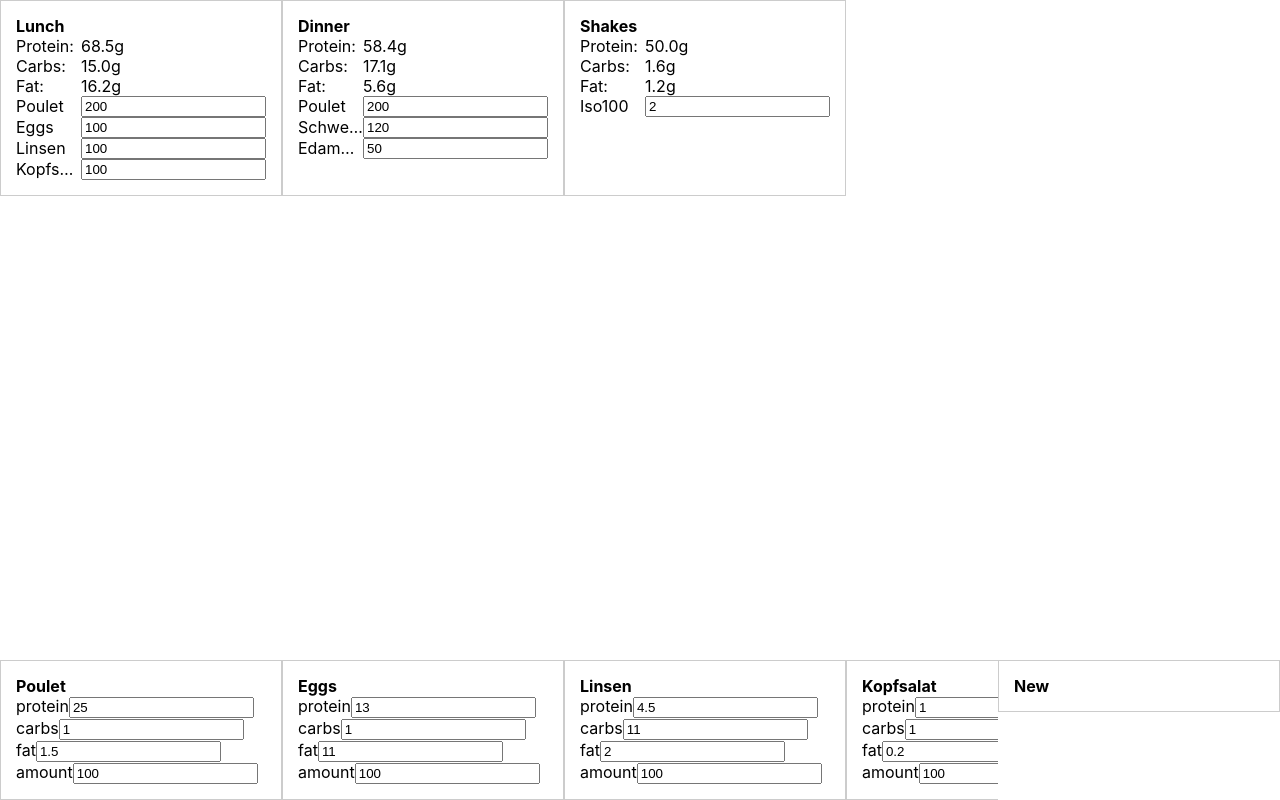
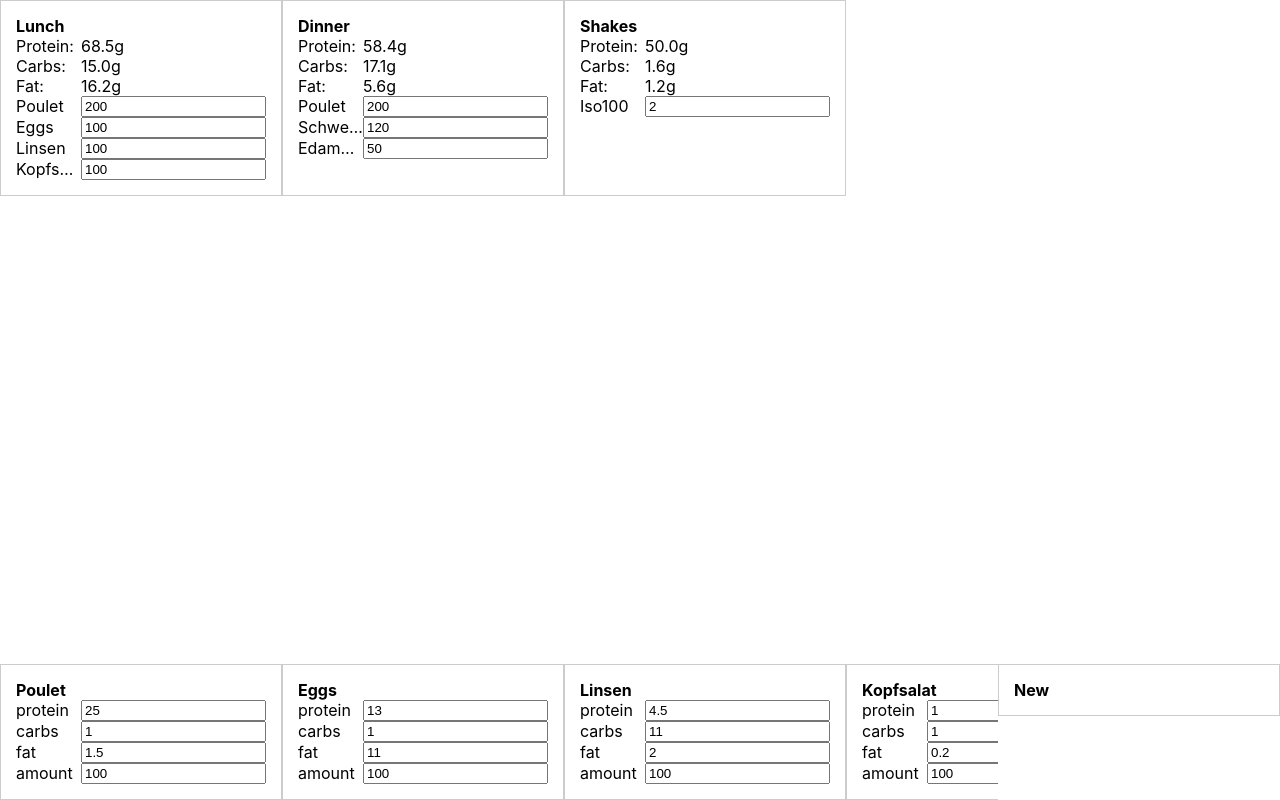
Before and after one commit to nanexo/MealPlanner, a React (Create React App) app: page / in a window 1280 px wide. Built offline with nearby package versions, Linux system fonts and the light colour scheme.

Commit message:
add a gridcontainer, streamline card layout

```diff
--- a/src/App.css
+++ b/src/App.css
@@ -1,3 +1,9 @@
 body, html, #root {
 	height: 100vh;
 }
+
+span {
+	white-space: nowrap;
+	overflow: hidden;
+	text-overflow: ellipsis;
+}
--- a/src/Entry.js
+++ b/src/Entry.js
@@ -1,30 +1,46 @@
-import React from 'react';
+import React, { useState } from 'react';
 import './Entry.css';
 
-class Entry extends React.Component {
 
-	constructor(props) {
-		super(props);
-		this.state = {value: props.amount};
-
-		this.handleAmountChange = this.handleAmountChange.bind(this);
+function Entry(props) {
+	const [value, setValue] = useState(props.value);
+	const handleValueChanged = (event) => {
+		setValue(event.target.value);
+		props.onValueChanged(props.field, event.target.value);
 	}
 
-	handleAmountChange(event) {
-		this.setState({value: event.target.value});
-		this.props.onAmountChanged(this.props.id, event.target.value);
-
-	}
-
-	render() {
-		return (
-			<>
-				<span>{this.props.title}</span>
-				<input type="text" value={this.state.value} onChange={this.handleAmountChange} />
-			</>
-		);
-
-	};
+	return (
+		<>
+			<span>{props.label}</span>
+			<input type="text" value={value} onChange={handleValueChanged} />
+		</>
+	);
 }
 
+// class Entry extends React.Component {
+
+// 	constructor(props) {
+// 		super(props);
+// 		this.state = {value: props.amount};
+
+// 		this.handleAmountChange = this.handleAmountChange.bind(this);
+// 	}
+
+// 	handleAmountChange(event) {
+// 		this.setState({value: event.target.value});
+// 		this.props.onAmountChanged(this.props.id, event.target.value);
+
+// 	}
+
+// 	render() {
+// 		return (
+// 			<>
+// 				<span>{this.props.title}</span>
+// 				<input type="text" value={this.state.value} onChange={this.handleAmountChange} />
+// 			</>
+// 		);
+
+// 	};
+// }
+
 export default Entry;
--- a/src/FoodCard.js
+++ b/src/FoodCard.js
@@ -1,11 +1,19 @@
 import React from 'react';
 import Entry from './Entry';
+import GridContainer from './layout/GridContainer';
 import { mealStore } from './MealStore';
 
 function FoodCard(props) {
-	const callback = (name, value) => mealStore.updateFood(props.food.id, name, value);
-	const inflateRow = (name, index) => <div><Entry key={index} id={name} title={name} amount={props.food[name]} onAmountChanged={callback} /></div>;
+	const valueChanged = (field, value) => mealStore.updateFood(props.food.id, field, value);
+	const inflateEntries = (name, index) => <Entry key={index} field={name} label={name} value={props.food[name]} onValueChanged={valueChanged} />;
 
-	return ['protein', 'carbs', 'fat', 'amount'].map(inflateRow);
+	const entries = ['protein', 'carbs', 'fat', 'amount'].map(inflateEntries);
+
+	return (
+		<GridContainer columns={2}>
+			{entries}
+		</GridContainer>
+	)
 }
+
 export default FoodCard;
--- a/src/MealCard.css
+++ /dev/null
@@ -1,19 +0,0 @@
-.meal-card {
-	border: 1px solid #CCC;
-	width: 250px;
-	padding: 15px;
-	display: grid;
-	grid-template-columns: 1fr 1fr;
-	align-content: start;
-}
-
-.meal-card > span {
-	white-space: nowrap;
-	overflow: hidden;
-	text-overflow: ellipsis;
-}
-
-.meal-card-header {
-	font-weight: bold;
-	grid-column-start: span 2;
-}
--- a/src/MealCard.js
+++ b/src/MealCard.js
@@ -1,33 +1,27 @@
 import React from 'react';
 import Entry from './Entry';
+import Card from './Card';
+import GridContainer from './layout/GridContainer';
 import MealEntryTotals from './MealEntryTotals';
+
 import { mealStore } from './MealStore';
-import './MealCard.css';
 
 
-class MealCard extends React.Component {
-	constructor(props) {
-		super(props);
-
-		this.onAmountChanged = this.onAmountChanged.bind(this);
-
-	}
-
-	onAmountChanged(id, amount) {
-		mealStore.updateMealAmount(this.props.id, id, amount);
-	}
-
-	render() {
-		const mealRows = this.props.items.map((mealRow, index) => <Entry key={mealRow.id} id={mealRow.id} amount={mealRow.amount} title={mealStore.getFood(mealRow.foodId).title} onAmountChanged={this.onAmountChanged} />);
+function MealCard(props) {
+		const mealEntries = props.items.map((mealEntry, index) => {
+			const valueChanged = (field, value) => mealStore.updateMealAmount(props.id, mealEntry.id, value);
+			const foodLabel = mealStore.getFood(mealEntry.foodId).title;
+			return <Entry key={mealEntry.id} value={mealEntry.amount} label={foodLabel} onValueChanged={valueChanged} />;
+		});
 
 		return (
-			<div className="meal-card">
-				<div className="meal-card-header">{this.props.title}</div>
-				<MealEntryTotals items={this.props.items} />
-				{mealRows}
-			</div>
+			<Card title={props.title}>
+				<GridContainer columns={2}>
+					<MealEntryTotals items={props.items} />
+					{mealEntries}
+				</GridContainer>
+			</Card>
 		);
-	}
 }
 
 export default MealCard;
--- /dev/null
+++ b/src/layout/GridContainer.css
@@ -0,0 +1,4 @@
+.grid-container {
+	display: grid;
+	align-content: start;
+}
--- /dev/null
+++ b/src/layout/GridContainer.js
@@ -0,0 +1,12 @@
+import React from 'react';
+import './GridContainer.css';
+
+function GridContainer(props) {
+	const style = {
+		gridTemplateColumns: Array(props.columns).fill('1fr').join(' ')
+
+	};
+	return <div className="grid-container" style={style}>{props.children}</div>
+}
+
+export default GridContainer;
```
